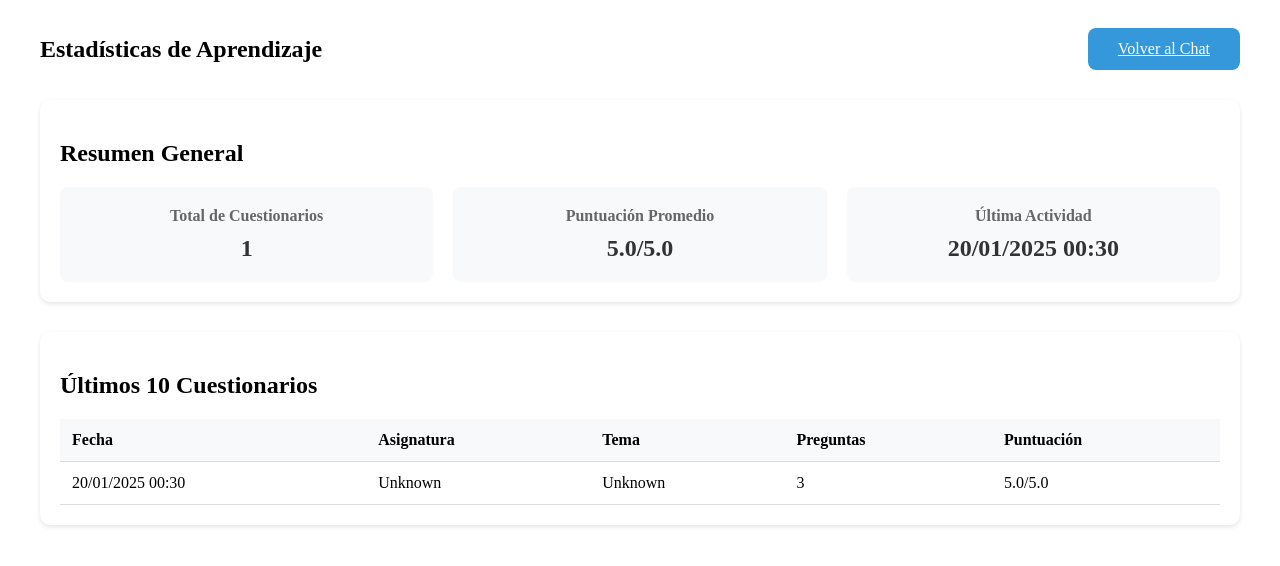
After one commit to cmmo2024/medicaltutor, a Django app: page /statistics/ in a window 1280 px wide. The commit adds this page. Shown: the top 566 px of the page. Run offline with Django 5.2, Linux system fonts and the light colour scheme; a user stored in the database is signed in; data comes from the database, SQL or seed files in the repository; both versions use the stored data as it was after the commit.

Commit message:
Statistics added

```diff
--- /dev/null
+++ b/medicaltutordjproject/medicaltutordjapp/static/css/statistics.css
@@ -0,0 +1,105 @@
+/* Statistics page styles */
+.stats-container {
+    max-width: 1200px;
+    margin: 0 auto;
+    padding: 20px;
+}
+
+.navbar {
+    display: flex;
+    justify-content: space-between;
+    align-items: center;
+    margin-bottom: 30px;
+}
+
+.navbar h1 {
+    margin: 0;
+    font-size: 24px;
+}
+
+.overview-section {
+    background: white;
+    border-radius: 10px;
+    padding: 20px;
+    margin-bottom: 30px;
+    box-shadow: 0 2px 4px rgba(0, 0, 0, 0.1);
+}
+
+.stats-grid {
+    display: grid;
+    grid-template-columns: repeat(auto-fit, minmax(250px, 1fr));
+    gap: 20px;
+    margin-top: 20px;
+}
+
+.stat-card {
+    background: #f8f9fa;
+    padding: 20px;
+    border-radius: 8px;
+    text-align: center;
+}
+
+.stat-card h3 {
+    margin: 0 0 10px 0;
+    font-size: 16px;
+    color: #666;
+}
+
+.stat-card p {
+    margin: 0;
+    font-size: 24px;
+    font-weight: bold;
+    color: #333;
+}
+
+.recent-quizzes-section {
+    background: white;
+    border-radius: 10px;
+    padding: 20px;
+    box-shadow: 0 2px 4px rgba(0, 0, 0, 0.1);
+}
+
+.quiz-table {
+    overflow-x: auto;
+    margin-top: 20px;
+}
+
+table {
+    width: 100%;
+    border-collapse: collapse;
+}
+
+th, td {
+    padding: 12px;
+    text-align: left;
+    border-bottom: 1px solid #ddd;
+}
+
+th {
+    background-color: #f8f9fa;
+    font-weight: 600;
+}
+
+tr:hover {
+    background-color: #f8f9fa;
+}
+
+.no-data {
+    text-align: center;
+    color: #666;
+    padding: 20px;
+}
+
+@media (max-width: 768px) {
+    .stats-grid {
+        grid-template-columns: 1fr;
+    }
+
+    .quiz-table {
+        font-size: 14px;
+    }
+
+    th, td {
+        padding: 8px;
+    }
+}
--- a/medicaltutordjproject/medicaltutordjapp/templates/medicaltutordjapp/chat.html
+++ b/medicaltutordjproject/medicaltutordjapp/templates/medicaltutordjapp/chat.html
@@ -16,6 +16,7 @@
       <div class="navbar">
           {% if user.is_authenticated %}
               <p>Bienvenido, {{ user.first_name }} ({{ user.email }})</p>
+              <a href="{% url 'statistics' %}" class="btn btn-primary">Estadísticas</a>
               <p>Plan actual: {{ user.profile.plan.plan_name|default:"Plan Gratis" }}</p>
               <a href="{% url 'plans' %}" class="btn btn-danger">Planes</a>
               <a href="{% url 'logout' %}" class="btn btn-danger">Cerrar sesión</a>
--- /dev/null
+++ b/medicaltutordjproject/medicaltutordjapp/templates/medicaltutordjapp/statistics.html
@@ -0,0 +1,69 @@
+<!DOCTYPE html>
+<html lang="es">
+<head>
+    <meta charset="UTF-8">
+    <meta name="viewport" content="width=device-width, initial-scale=1.0">
+    <title>Estadísticas de Aprendizaje</title>
+    {% load static %}
+    <link rel="stylesheet" href="{% static 'css/common.css' %}">
+    <link rel="stylesheet" href="{% static 'css/statistics.css' %}">
+</head>
+<body>
+    <div class="stats-container">
+        <div class="navbar">
+            <h1>Estadísticas de Aprendizaje</h1>
+            <a href="{% url 'chat' %}" class="btn btn-primary">Volver al Chat</a>
+        </div>
+
+        <div class="overview-section">
+            <h2>Resumen General</h2>
+            <div class="stats-grid">
+                <div class="stat-card">
+                    <h3>Total de Cuestionarios</h3>
+                    <p>{{ user_stats.total_quizzes|default:"0" }}</p>
+                </div>
+                <div class="stat-card">
+                    <h3>Puntuación Promedio</h3>
+                    <p>{{ user_stats.average_score|floatformat:1|default:"0.0" }}/5.0</p>
+                </div>
+                <div class="stat-card">
+                    <h3>Última Actividad</h3>
+                    <p>{{ user_stats.last_activity|date:"d/m/Y H:i"|default:"Sin actividad" }}</p>
+                </div>
+            </div>
+        </div>
+
+        <div class="recent-quizzes-section">
+            <h2>Últimos 10 Cuestionarios</h2>
+            {% if recent_quizzes %}
+                <div class="quiz-table">
+                    <table>
+                        <thead>
+                            <tr>
+                                <th>Fecha</th>
+                                <th>Asignatura</th>
+                                <th>Tema</th>
+                                <th>Preguntas</th>
+                                <th>Puntuación</th>
+                            </tr>
+                        </thead>
+                        <tbody>
+                            {% for quiz in recent_quizzes %}
+                            <tr>
+                                <td>{{ quiz.created_at|date:"d/m/Y H:i" }}</td>
+                                <td>{{ quiz.matter }}</td>
+                                <td>{{ quiz.topic }}</td>
+                                <td>{{ quiz.questions_count }}</td>
+                                <td>{{ quiz.score }}/5.0</td>
+                            </tr>
+                            {% endfor %}
+                        </tbody>
+                    </table>
+                </div>
+            {% else %}
+                <p class="no-data">No hay cuestionarios realizados aún.</p>
+            {% endif %}
+        </div>
+    </div>
+</body>
+</html>
--- a/medicaltutordjproject/medicaltutordjapp/urls.py
+++ b/medicaltutordjproject/medicaltutordjapp/urls.py
@@ -13,5 +13,6 @@ urlpatterns = [
     path('generate_questions/', views.generate_questions, name='generate_questions'),
     path('questions/', views.questions, name='questions'),
     path('qualify_answers/', views.qualify_answers, name='qualify_answers'),
-    path('qualified_answers/', views.qualified_answers, name='qualified_answers')
+    path('qualified_answers/', views.qualified_answers, name='qualified_answers'),
+    path('statistics/', views.statistics, name='statistics')
 ]
--- a/medicaltutordjproject/medicaltutordjapp/views.py
+++ b/medicaltutordjproject/medicaltutordjapp/views.py
@@ -10,8 +10,9 @@ from django.db import IntegrityError
 
 from pathlib import Path
 from urllib.parse import unquote
+from datetime import datetime
 from medicaltutordjapp.utils.Gift_to_html import gisfttohtml
-from medicaltutordjapp.models import Plan
+from medicaltutordjapp.models import Plan, Quizzes, UserStats
 
 from openai import OpenAI
 
@@ -242,11 +243,10 @@ def questions(request):
 def qualify_answers(request):
     if request.method == 'POST' and request.headers.get('X-Requested-With') == 'XMLHttpRequest':
         try:
-            # Parse user answers from the request
+            # Existing qualification logic...
             data = json.loads(request.body)
             user_answers = {key: value for key, value in data.items() if key.startswith('q')}
 
-            # Directory path and filename handling
             directory_path = Path('../medicaltutordjproject/medicaltutordjapp/tempfiles')
             filename = ""
             if directory_path.exists() and directory_path.is_dir():
@@ -260,35 +260,52 @@ def qualify_answers(request):
             if not filename:
                 return JsonResponse({'error': 'No file found in directory'}, status=404)
 
-            # Initialize the GIFT parser
             gift_parser = gisfttohtml(f'../medicaltutordjproject/medicaltutordjapp/tempfiles/{filename}')
-
-            # Qualify answers using gift_parser's method, which handles all logic
             results = gift_parser.qualify_answers(user_answers)
             questions = {str(idx): question.text for idx, question in enumerate(gift_parser.questions(), 1)}
 
-            # Add user_answer to results for each question
             for question_id, result in results.items():
                 user_answer = user_answers.get(f"q{question_id}", "No answer")
-                # Handle cases where user_answer is a list
                 if isinstance(user_answer, list):
                     result['user_answer'] = ", ".join(user_answer)
                 else:
                     result['user_answer'] = user_answer.strip()
 
-            # Calculate the total score based on correct answers
             correct_answers = sum(1 for result in results.values() if result['result'])
             total_possible_score = len(results)
             total_score = max(2, (correct_answers * 5) // total_possible_score) if total_possible_score > 0 else 2
 
-            # Return the JSON response with total score, results, and question texts
-            return JsonResponse({'total_score': total_score, 'result': results, 'questions': questions})
+            # Update user statistics
+            if request.user.is_authenticated:
+                # Create or update quiz record
+                quiz = Quizzes.objects.create(
+                    user=request.user,
+                    topic=request.session.get('current_topic', 'Unknown'),
+                    matter=request.session.get('current_subject', 'Unknown'),
+                    questions_count=total_possible_score,
+                    score=total_score,
+                    created_at=datetime.now()
+                )
+
+                # Update user stats
+                user_stats, created = UserStats.objects.get_or_create(user=request.user)
+                user_stats.total_quizzes = Quizzes.objects.filter(user=request.user).count()
+                user_stats.last_activity = datetime.now()
+
+                # Calculate new average score
+                all_scores = Quizzes.objects.filter(user=request.user).values_list('score', flat=True)
+                user_stats.average_score = sum(all_scores) / len(all_scores) if all_scores else 0
+                user_stats.save()
+
+            return JsonResponse({
+                'total_score': total_score,
+                'result': results,
+                'questions': questions
+            })
 
         except json.JSONDecodeError:
-            #print("Error parsing JSON data:", e)
             return JsonResponse({'error': 'Invalid JSON data'}, status=400)
         except Exception as e:
-            #print("Error during qualification:", e)
             return JsonResponse({'error': 'Error during qualification', 'details': str(e)}, status=500)
 
     return JsonResponse({'error': 'Invalid request'}, status=400)
@@ -312,3 +329,16 @@ def qualified_answers(request):
         'results': results,
         'questions': questions
     })
+
+@login_required
+def statistics(request):
+    # Get user stats
+    user_stats, created = UserStats.objects.get_or_create(user=request.user)
+
+    # Get the 10 most recent quizzes for the user
+    recent_quizzes = Quizzes.objects.filter(user=request.user).order_by('-created_at')[:10]
+
+    return render(request, 'medicaltutordjapp/statistics.html', {
+        'user_stats': user_stats,
+        'recent_quizzes': recent_quizzes
+    })
```
Also changed, not shown: medicaltutordjproject/medicaltutordjapp/templates/medicaltutordjapp/questions.html (+39 -13 lines), medicaltutordjproject/tutor.sqlite3, 1 other file.
